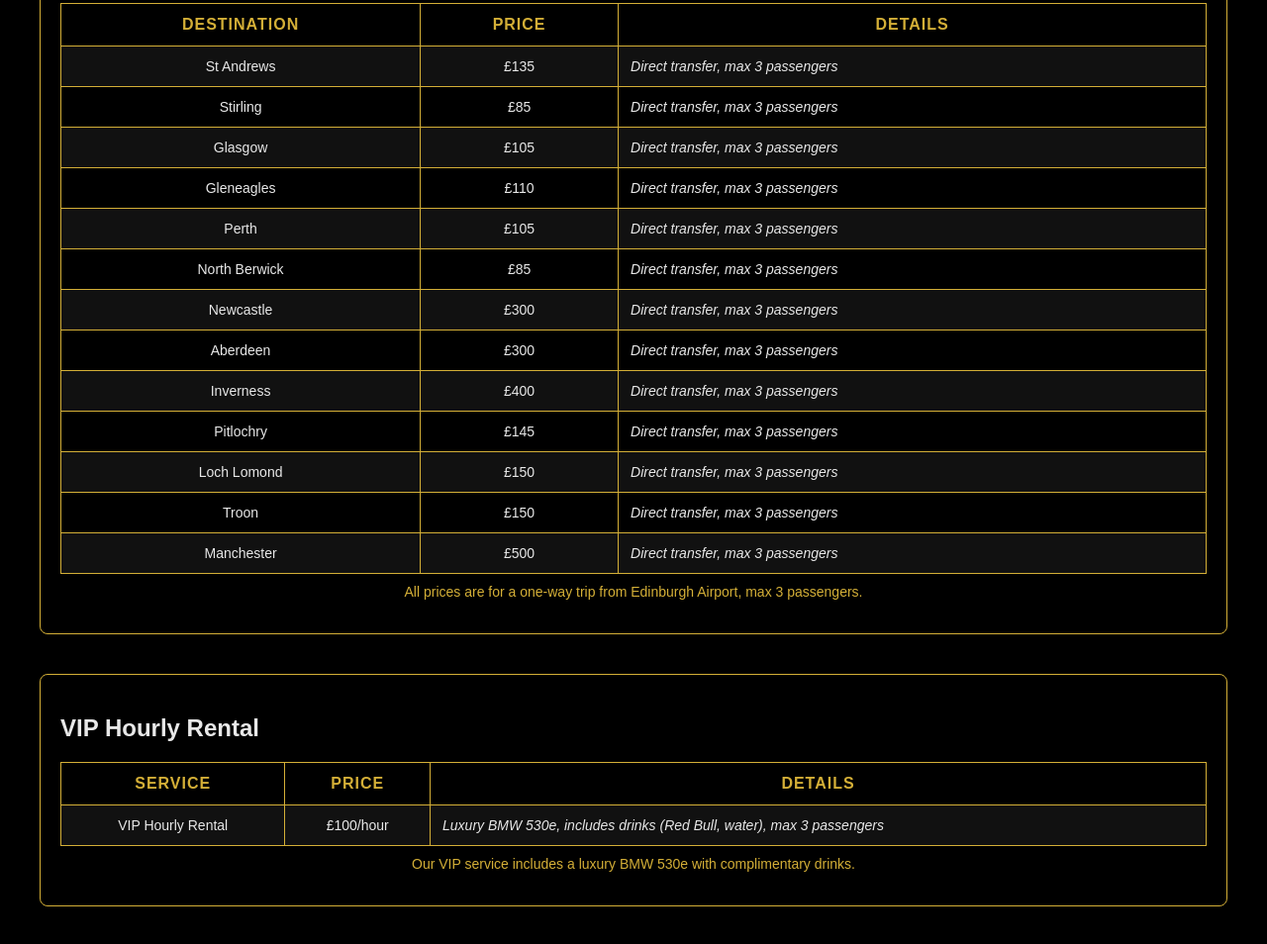
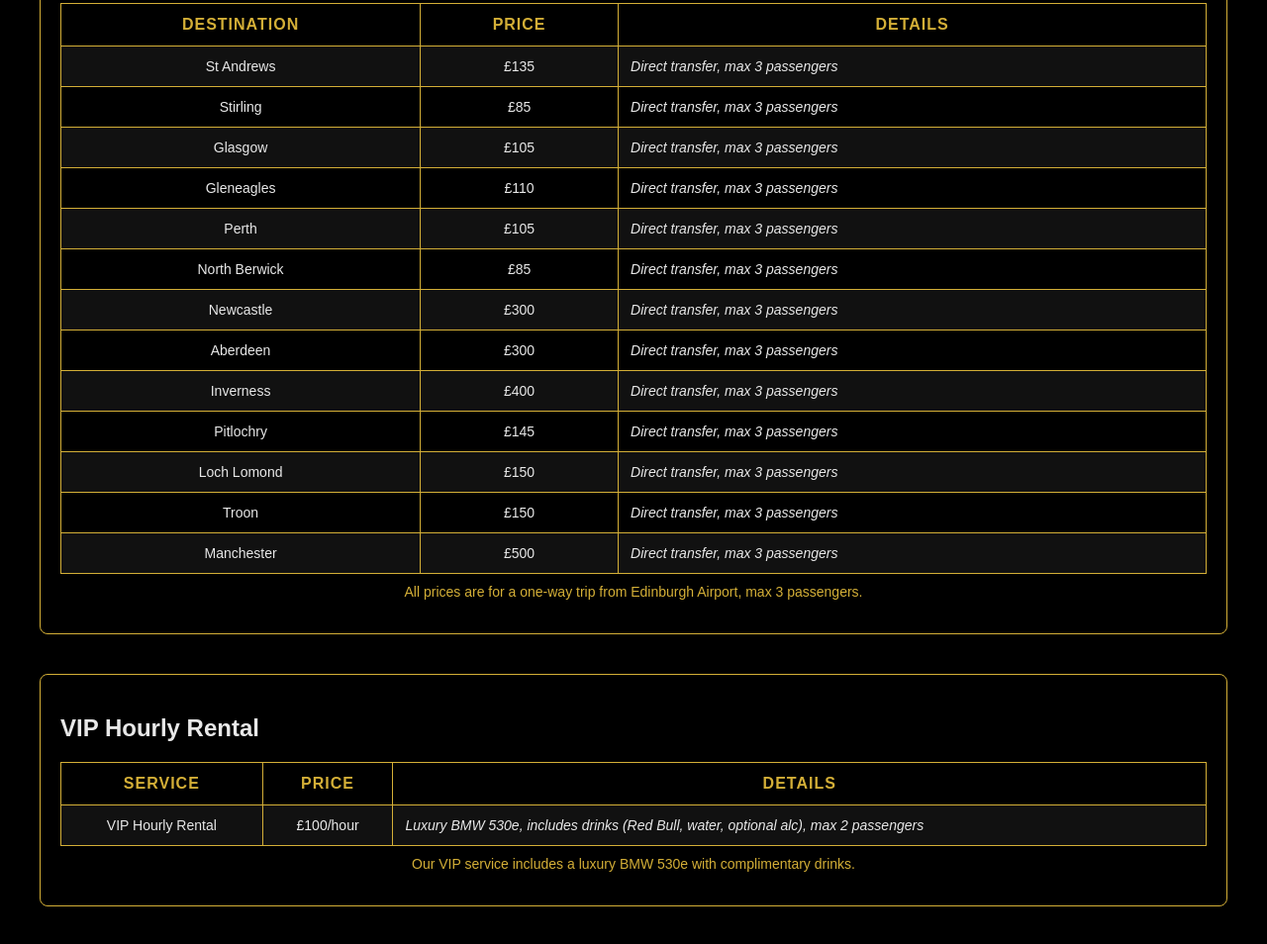
Before and after one commit to LuxVoyTour/Luxu, a plain HTML site: page index.html in a window 1280 px wide. Shown: the part 292-1246 px from the top of the page at 99% size. Drawn offline with nearby package versions, Linux system fonts and the light colour scheme.

Commit message:
Update index.html

```diff
--- a/index.html
+++ b/index.html
@@ -197,7 +197,7 @@
                     <tr>
                         <td>VIP Hourly Rental</td>
                         <td>£100/hour</td>
-                        <td>Luxury BMW 530e, includes drinks (Red Bull, water), max 3 passengers</td>
+                        <td>Luxury BMW 530e, includes drinks (Red Bull, water, optional alc), max 2 passengers</td>
                     </tr>
                 </tbody>
             </table>
```
